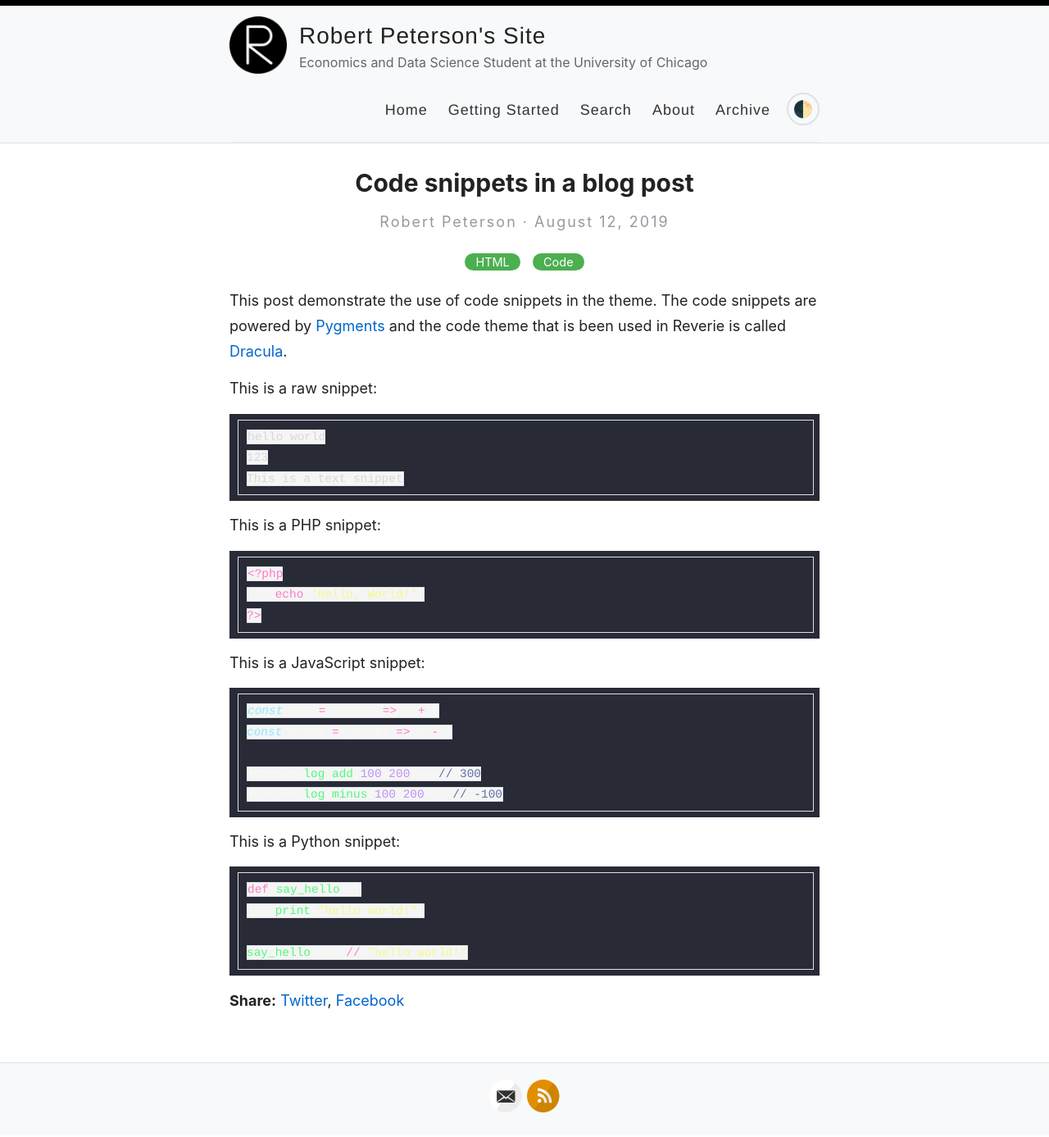
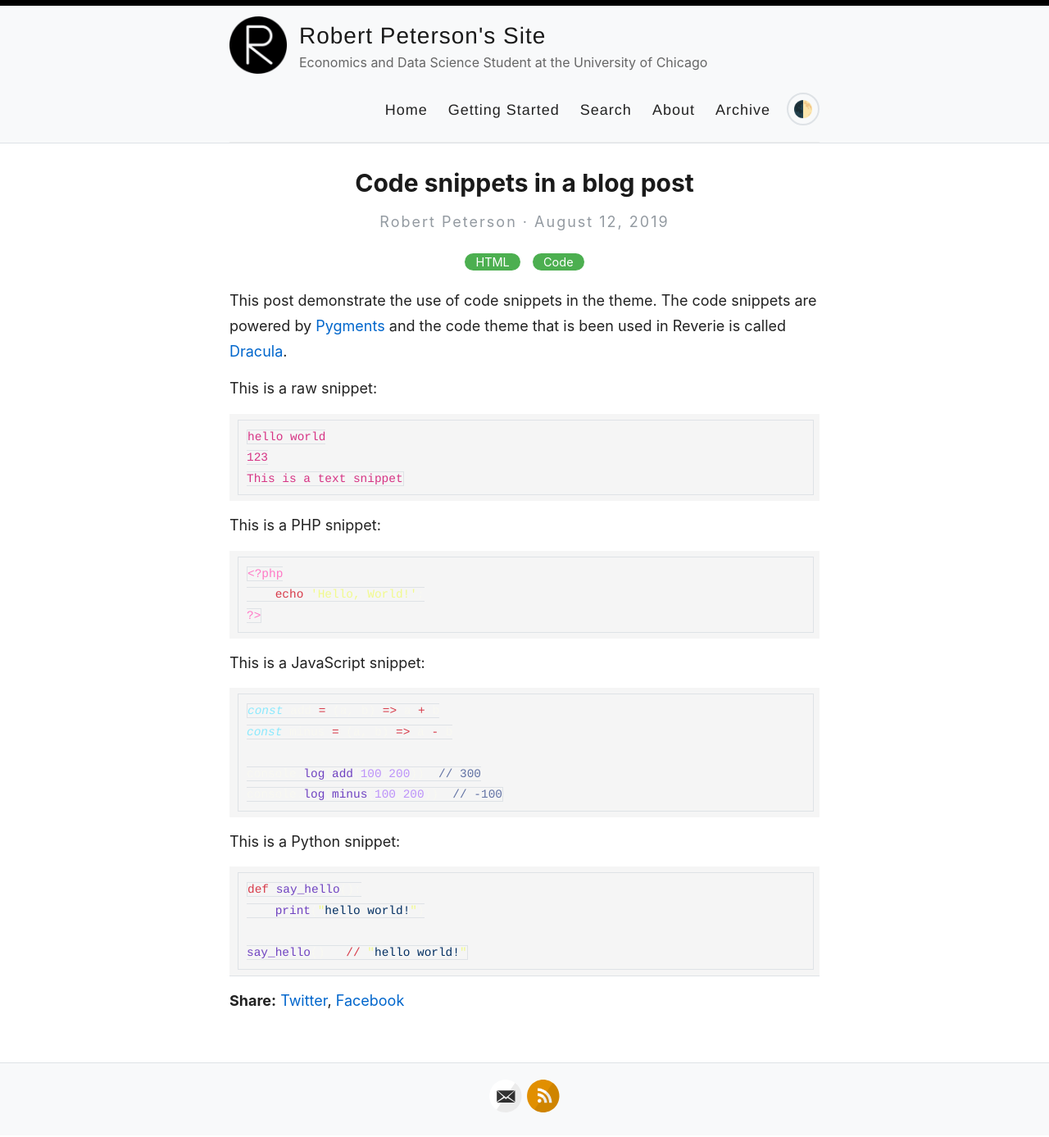
Before and after one commit to RobfPeterson/RobfPeterson.github.io, a Jekyll site: the page built from _posts/2019-8-12-code-snippets.md, in a window 1280 px wide. Shown: the whole page at 82% size. Built offline with Jekyll 4.4.1, drawn with Linux system fonts in a browser that asks for light colours.

Commit message:
Update style.scss

```diff
--- a/assets/style.scss
+++ b/assets/style.scss
@@ -1158,6 +1158,10 @@ Modules - reusable parts of our design
   --border-color: #dee2e6;
   --link-color: #0066cc;
   --link-hover: #0052a3;
+  --nav-link-color: #555555;
+  --nav-link-hover: #000000;
+  --description-color: #666666;
+  --pullquote-color: #555555;
   --code-bg: #f5f5f5;
   --code-text: #d63384;
   --heading-color: #1a1a1a;
@@ -1168,14 +1172,18 @@ Modules - reusable parts of our design
 [data-theme="dark"] {
   /* Dark Mode Colors - High Contrast */
   --bg-color: #0d1117;
-  --text-color: #c9d1d9;
+  --text-color: #e6edf3;
   --secondary-bg: #161b22;
   --border-color: #30363d;
   --link-color: #58a6ff;
   --link-hover: #79c0ff;
+  --nav-link-color: #e6edf3;
+  --nav-link-hover: #ffffff;
+  --description-color: #9198a1;
+  --pullquote-color: #8b949e;
   --code-bg: #161b22;
   --code-text: #ff7b72;
-  --heading-color: #f0f6fc;
+  --heading-color: #ffffff;
   --shadow: rgba(0, 0, 0, 0.5);
   --nav-hover: #21262d;
 }
@@ -1206,12 +1214,25 @@ a {
 }
 
 .site-name a {
+  color: var(--heading-color);
+}
+
+h1, h2, h3, h4, h5, h6 {
+  color: var(--heading-color);
+}
+
+nav a {
   color: var(--text-color);
+
+  &:hover {
+    background-color: var(--nav-hover);
+  }
 }
 
 code {
   background-color: var(--code-bg);
   border: 1px solid var(--border-color);
+  color: var(--code-text);
 }
 
 pre {
@@ -1222,6 +1243,12 @@ pre {
 blockquote {
   border-left: 2px solid var(--border-color);
   color: var(--text-color);
+  opacity: 0.9;
+}
+
+[data-theme="dark"] blockquote {
+  opacity: 1;
+  color: #e6edf3;
 }
 
 .entry {
@@ -1276,11 +1303,24 @@ blockquote {
 
 /* Images - prevent them from being too bright in dark mode */
 [data-theme="dark"] img {
-  opacity: 0.9;
+  opacity: 0.95;
 }
 
 [data-theme="dark"] .site-avatar img {
   opacity: 1;
+  border: 2px solid var(--border-color);
+  border-radius: 50%;
+}
+
+/* Better text contrast in dark mode */
+[data-theme="dark"] {
+  p, li, td {
+    color: #e6edf3;
+  }
+
+  .site-description {
+    color: #e6edf3;
+  }
 }
 
 /* Tables */
@@ -1302,8 +1342,30 @@ table {
     background-color: var(--code-bg);
   }
 
-  .highlight .c { color: #75715e; }
-  .highlight .k { color: #f92672; }
-  .highlight .s { color: #e6db74; }
-  .highlight .n { color: #f8f8f2; }
+  /* GitHub Dark Theme inspired colors */
+  .highlight .c { color: #9198a1; } /* Comments - lighter */
+  .highlight .k { color: #ff7b72; } /* Keywords */
+  .highlight .s { color: #a5d6ff; } /* Strings */
+  .highlight .n { color: #ffa657; } /* Names */
+  .highlight .o { color: #ff7b72; } /* Operators */
+  .highlight .p { color: #e6edf3; } /* Punctuation - lighter */
+  .highlight .m { color: #79c0ff; } /* Numbers */
+  .highlight .nf { color: #d2a8ff; } /* Functions */
+  .highlight .nc { color: #f0883e; } /* Classes */
 }
+
+/* Enhanced contrast for light mode code */
+[data-theme="light"] {
+  .highlight {
+    background-color: var(--code-bg);
+  }
+
+  .highlight .c { color: #6a737d; } /* Comments */
+  .highlight .k { color: #d73a49; } /* Keywords */
+  .highlight .s { color: #032f62; } /* Strings */
+  .highlight .n { color: #005cc5; } /* Names */
+  .highlight .o { color: #d73a49; } /* Operators */
+  .highlight .m { color: #005cc5; } /* Numbers */
+  .highlight .nf { color: #6f42c1; } /* Functions */
+  .highlight .nc { color: #e36209; } /* Classes */
+}
```
